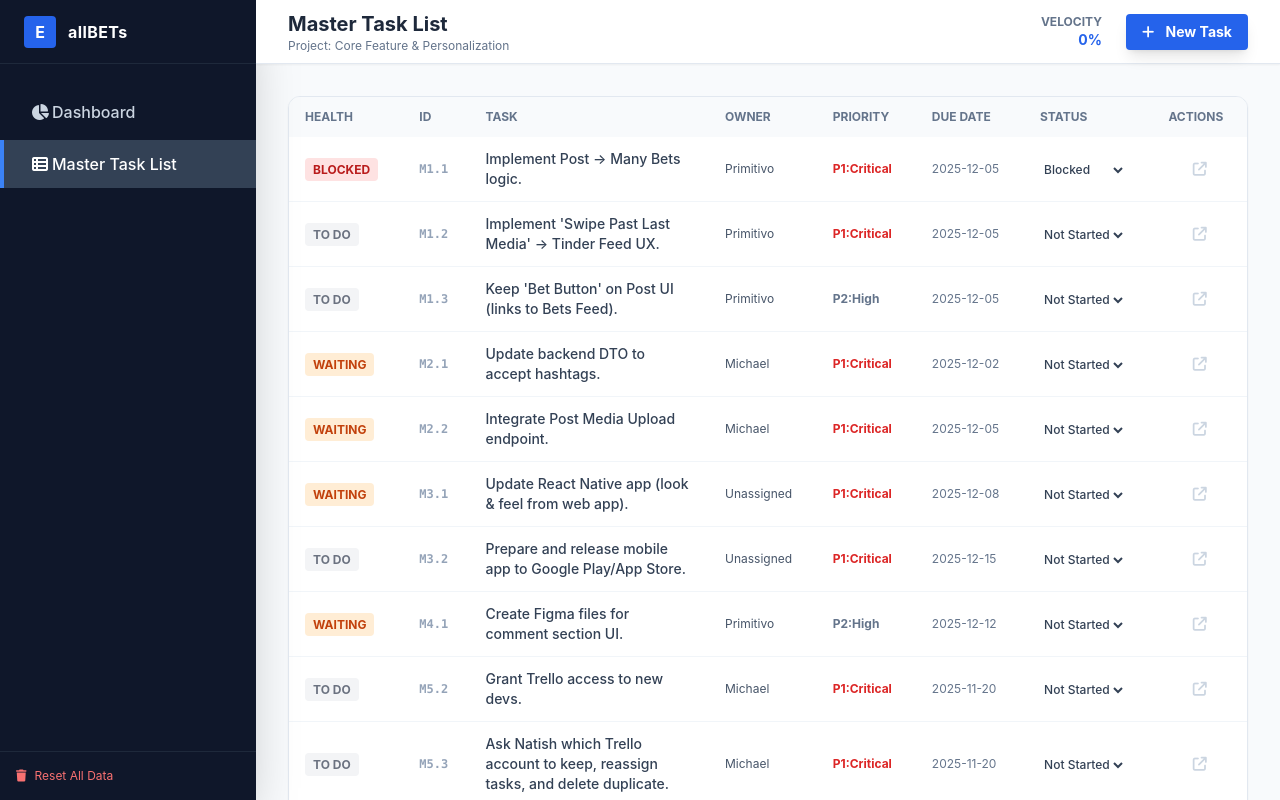
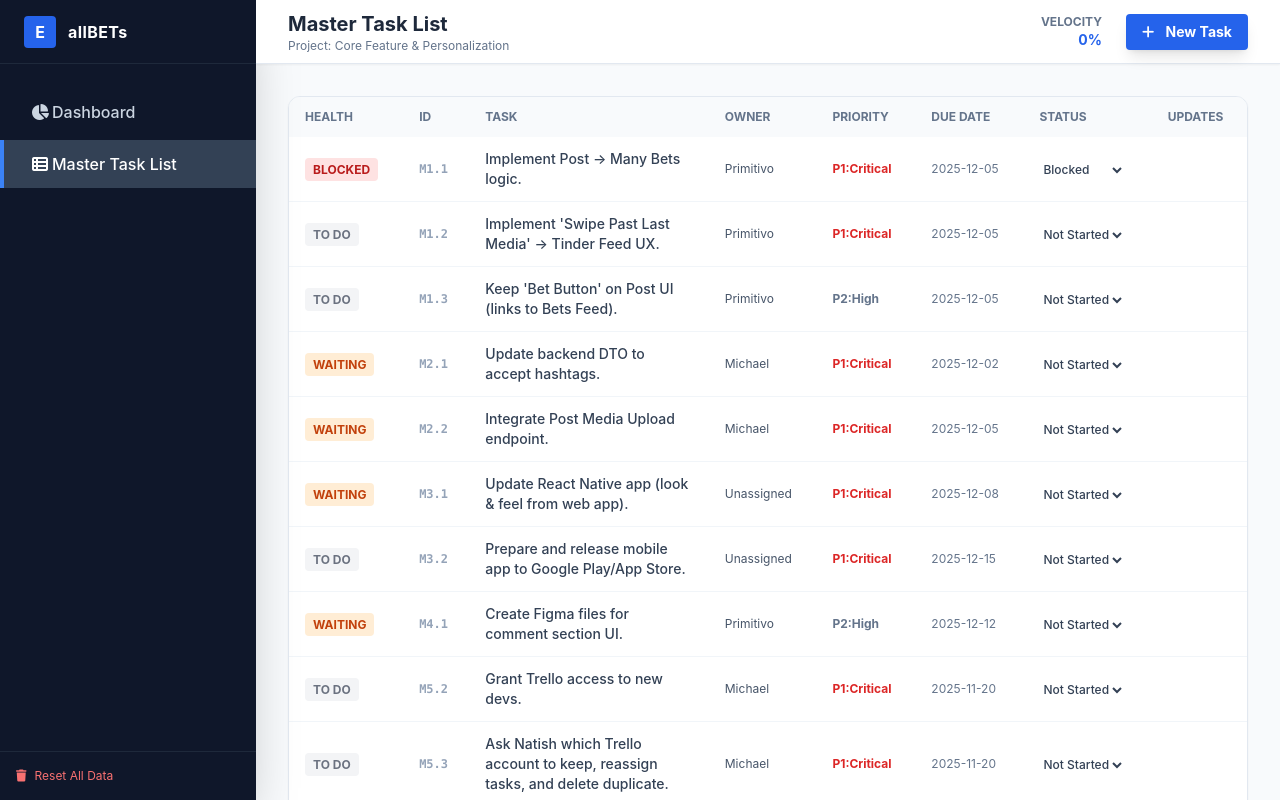
Before and after one commit to shehrozekhattak/allbets-pmo, a plain HTML site: page index.html in a window 1280 px wide. Both pictures are taken after a click on the button "Master Task List". Drawn offline with nearby package versions, Linux system fonts and the light colour scheme; no server answers.

Commit message:
Change 'Actions' column to 'Updates' in index.html

```diff
--- a/index.html
+++ b/index.html
@@ -130,7 +130,7 @@
                                     <th class="px-4 py-3">Priority</th>
                                     <th class="px-4 py-3">Due Date</th>
                                     <th class="px-4 py-3">Status</th>
-                                    <th class="px-4 py-3">Actions</th>
+                                    <th class="px-4 py-3">Updates</th>
                                 </tr>
                             </thead>
                             <tbody id="master-list-body" class="divide-y divide-slate-100">
@@ -344,9 +344,7 @@
                             <option ${t.status==='Done'?'selected':''}>Done</option>
                         </select>
                     </td>
-                    <td class="px-4 py-3 text-center">
-                        <a href="https://docs.google.com/spreadsheets" target="_blank" class="text-slate-300 hover:text-blue-600" title="Edit in Sheets"><i class="fa-solid fa-arrow-up-right-from-square"></i></a>
-                    </td>
+                    <td class="px-4 py-3 text-xs text-slate-500">${t.updates || ''}</td>
                 </tr>
             `;
         });
```
